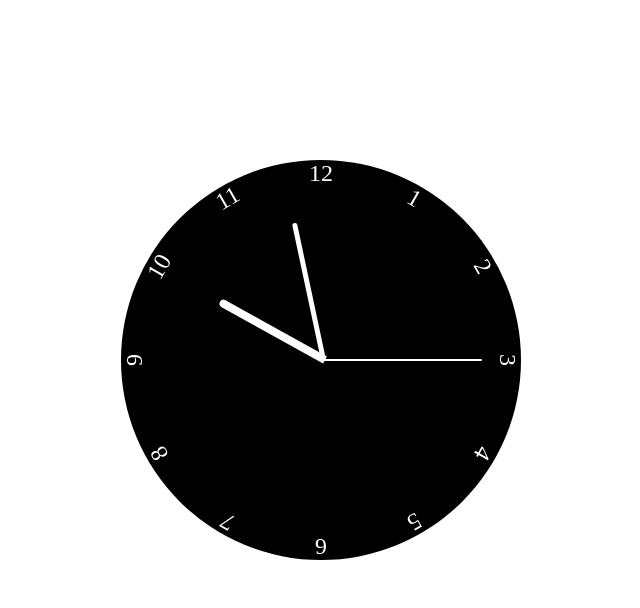
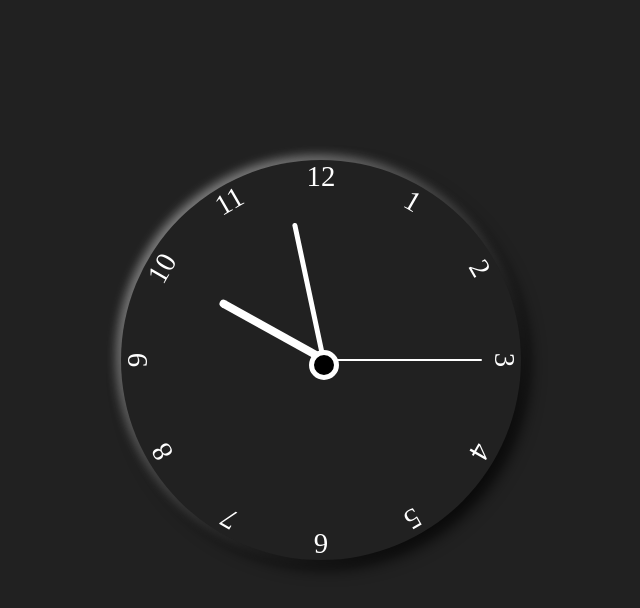
Before and after one commit to akrishna0402/Analog-Clock, a plain HTML site: page index.html in a window 1280 px wide. Shown: the whole page, without its empty margins (319-959 px from the left). Drawn offline with Linux system fonts and the light colour scheme.

Commit message:
Completed styling

```diff
--- a/index.html
+++ b/index.html
@@ -26,6 +26,8 @@
         <div id="minhand"></div>
         <div id="sechand"></div>
 
+        <div class="center"></div>
+
     </div>
 
     <script src="script.js"></script>
--- a/style.css
+++ b/style.css
@@ -1,12 +1,16 @@
+body{
+    background-color: #212121;
+}
 .clock{
     height: 50vh;
     width: 50vh;
-    background-color: black;
+    background-color: #212121;
     border-radius: 50%;
     position: relative;
     margin-left: auto;
     margin-right: auto;
     margin-top: 20vh;
+    box-shadow: 6px  6px 18px  rgb(0,0,0) , -3px -3px 12px rgba(255,255,255,0.6);
 }
 div.number{
     width: 100%;
@@ -14,7 +18,7 @@ div.number{
     color: white;
     position: absolute;
     text-align: center;
-    font-size: 1.5em;
+    font-size: 1.8em;
 }
 div.number1{  transform: rotate(30deg);  }
 div.number2{  transform: rotate(60deg);  }
@@ -48,3 +52,13 @@ div#sechand{
     height: 40%;
     width: 2px;
 }
+.center{
+    height: 5%;
+    width: 5%;
+    border-radius: 50%;
+    border: 5px solid white;
+    background-color: black;
+    position: absolute;
+    left: 47%;
+    bottom: 45%;
+}
```
